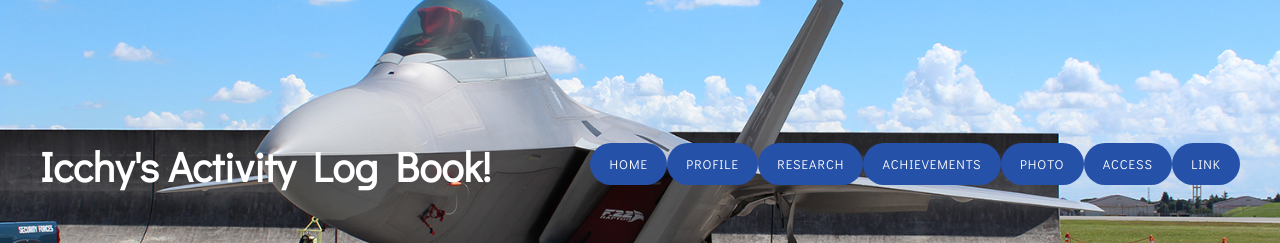
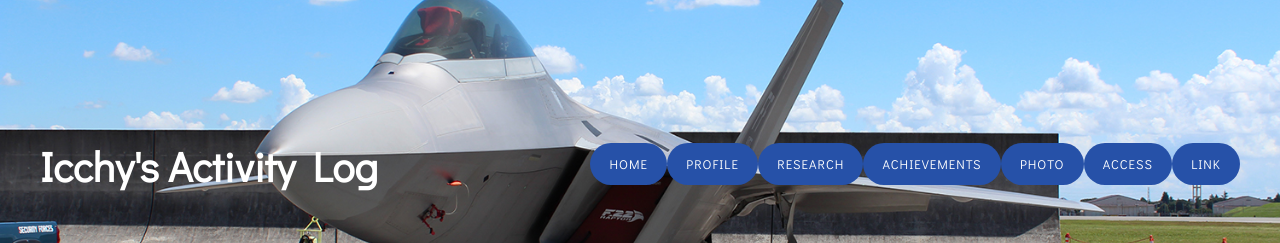
Before and after one commit to yoshiyasuichikawa/yoshiyasuichikawa.github.io, a plain HTML site: page photo.html in a window 1280 px wide. Shown: the top 243 px of the page. Drawn offline with Linux system fonts and the light colour scheme.

Commit message:
Update photo.html

```diff
--- a/photo.html
+++ b/photo.html
@@ -27,7 +27,7 @@ Released   : 20140330
 <div id="header-wrapper7">
 	<div id="header" class="container">
 		<div id="logo">
-			<h1><a href="./index.html">Icchy's Activity Log Book!</a></h1>
+			<h1><a href="./index.html">Icchy's Activity Log</a></h1>
 		</div>
 		<div id="menu">
 			<ul>
```
